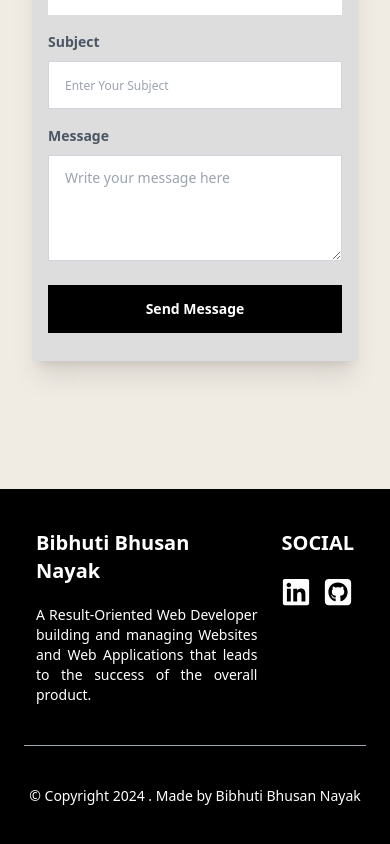
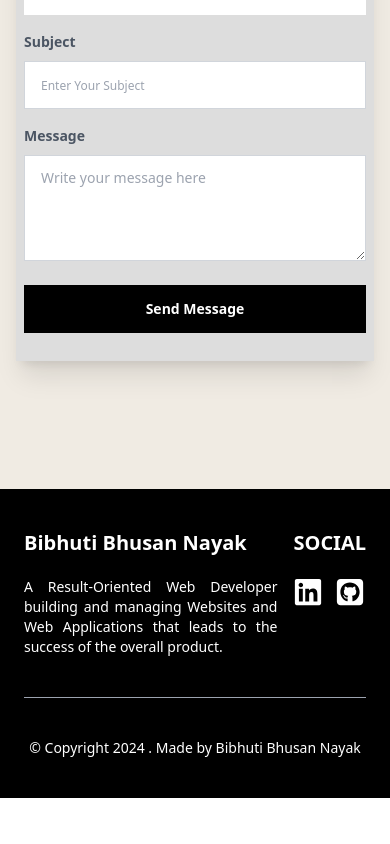
Before and after one commit to bibhuti147/portfolio-app, a React (Vite) app: page / in a window 390 px wide. Shown: the part 5309-6153 px from the top of the page. After the commit the page ends 6107 px from the top, so only its background shows below. Built offline with nearby package versions, Linux system fonts and the light colour scheme.

Commit message:
9th change

```diff
--- a/src/components/Footer.jsx
+++ b/src/components/Footer.jsx
@@ -7,8 +7,8 @@ const Footer = () => {
   return (
     <div className="bg-black text-white px-6 md:px-20">
       <div className="flex justify-between border-b-gray-400 border-b-[0.1px] py-10 md:py-20">
-        <div className="px-3">
-          <h1 className="text-xl md:text-3xl font-bold mb-5">
+        <div className="mr-2">
+          <h1 className="text-xl md:text-3xl font-bold mb-5 whitespace-nowrap">
             Bibhuti Bhusan Nayak
           </h1>
           <p className="text-sm text-justify">
@@ -16,7 +16,7 @@ const Footer = () => {
             Web Applications that leads to the success of the overall product.
           </p>
         </div>
-        <div className="px-3">
+        <div className="ml-2">
           <h1 className="text-xl md:text-3xl font-bold mb-5">SOCIAL</h1>
           <ul className="flex gap-3">
             <li>
@@ -38,7 +38,10 @@ const Footer = () => {
       <div className="py-10 text-center text-sm">
         <p>
           © Copyright 2024 . Made by{" "}
-          <a href="#home" className="hover:underline hover:text-[#FF5F00]">
+          <a
+            href="#home"
+            className="hover:underline hover:text-[#FF5F00] whitespace-nowrap"
+          >
             Bibhuti Bhusan Nayak
           </a>
         </p>
--- a/src/pages/Contact.jsx
+++ b/src/pages/Contact.jsx
@@ -43,7 +43,7 @@ const Contact = () => {
         Feel free to Contact me by submitting the form below and I will get back
         to you as soon as possible.
       </p>
-      <div className="py-7 md:py-14 mx-8 md:mx-60 px-4 md:px-16 bg-[#DDDDDD] shadow-xl">
+      <div className="py-7 md:py-14 mx-4 md:mx-60 px-2 md:px-16 bg-[#DDDDDD] shadow-xl">
         <form
           onSubmit={onSubmit}
           class="w-full mx-auto flex flex-col justify-center "
```
